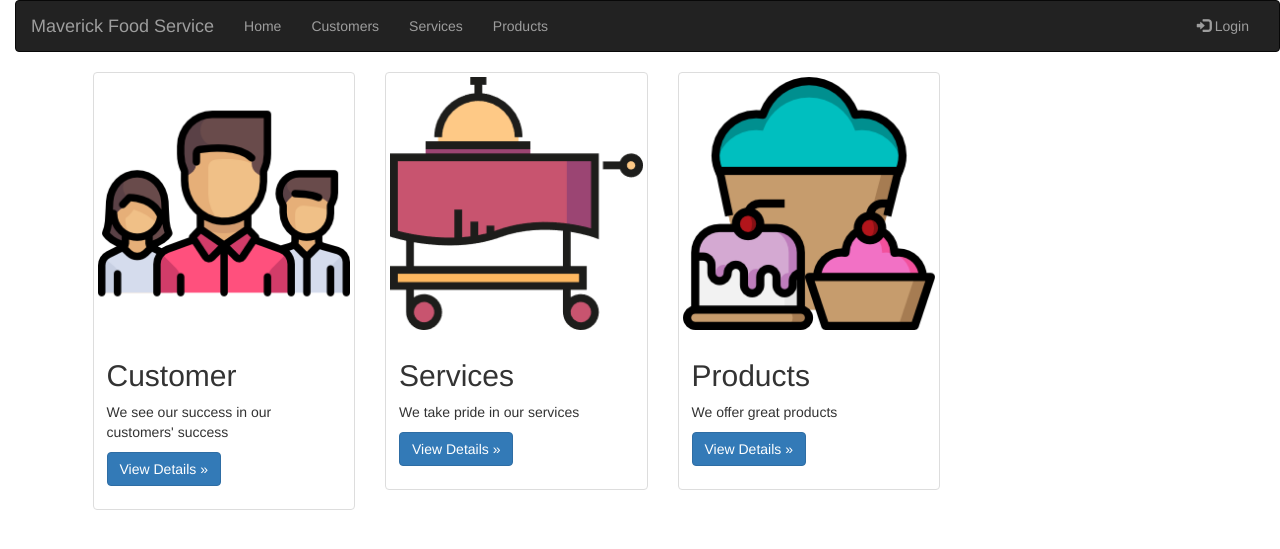
After one commit to unovikash/8210Assg1b, a Django app: page / in a window 1280 px wide. The commit adds this page. Shown: the top 549 px of the page. Run offline with Django 3.2, Linux system fonts and the light colour scheme; some libraries are stand-ins or nearby versions.

Commit message:
working model except service and product lists

```diff
--- a/crm/templates/crm/base.html
+++ b/crm/templates/crm/base.html
@@ -30,7 +30,7 @@
             </div>
             <div class="collapse navbar-collapse" id="myNavbar">
                 <ul class="nav navbar-nav">
-                    <li><a href="(% url 'crm:home' %}">Home</a> </li>
+                    <li><a href="{% url 'crm:home' %}">Home</a> </li>
                     <li><a href="{% url 'crm:customer_list' %}">Customers</a></li>
                     <li><a href="{% url 'crm:customer_list' %}">Services</a></li>
                     <li><a href="{% url 'crm:customer_list' %}">Products</a> </li>
@@ -43,17 +43,17 @@
                             </a>
                             <ul class="dropdown-menu" role="menu">
                                 <li>
-                                    <a href="">
-                                        <i class="fa fa-btn fa-sign-out">Logout**</i>
+                                    <a href="{% url 'logout' %}">
+                                        <i class="fa fa-btn fa-sign-out">Logout</i>
                                     </a>
                                 </li>
                             </ul>
                         </li>
                     {% else %}
                         <li>
-                            <a href="">
+                            <a href="{% url 'login' %}">
                                 <span class="glyphicon glyphicon-log-in"></span>
-                                Login**
+                                Login
                             </a>
                         </li>
                     {% endif %}
--- /dev/null
+++ b/crm/templates/crm/home.html
@@ -0,0 +1,51 @@
+{% extends 'crm/base.html' %}
+{% load static %}
+{% block content %}
+    {% if user.is_authenticated %}
+        <div class="page-container">
+            <h2 class="top-menu">Hello {{user.username}},</h2>
+            <p>Please choose from the below options.</p>
+        </div>
+    {% endif %}
+    <div class="content container">
+        <div class="row">
+            <div class="col-md-12">
+                <div class="links">
+                    <!-- Example row of columns -->
+                    <div class="row">
+                        <div class="col-md-3">
+                            <div class="thumbnail">
+                                <img src="{% static 'images/customer.png' %}" alt="Customer">
+                                <div class="caption">
+                                    <h2>Customer</h2>
+                                    <p>We see our success in our customers' success</p>
+                                    <p><a class="btn btn-primary" href="{% url 'crm:customer_list'%}">View Details &raquo;</a></p>
+                                </div>
+                            </div>
+                        </div>
+                        <div class="col-md-3">
+                            <div class="thumbnail">
+                                <img src="{% static 'images/service.png' %}" alt="Services">
+                                <div class="caption">
+                                    <h2>Services</h2>
+                                    <p>We take pride in our services</p>
+                                    <p><a class="btn btn-primary" href="{% url 'crm:customer_list'%}">View Details &raquo;</a></p>
+                                </div>
+                            </div>
+                        </div>
+                        <div class="col-md-3">
+                            <div class="thumbnail">
+                                <img src="{% static 'images/cupcake.png' %}" alt="Products">
+                                <div class="caption">
+                                    <h2>Products</h2>
+                                    <p>We offer great products</p>
+                                    <p><a class="btn btn-primary" href="{% url 'crm:customer_list'%}">View Details &raquo;</a></p>
+                                </div>
+                            </div>
+                        </div>
+                    </div>
+                </div>
+            </div>
+        </div>
+    </div>
+{% endblock %}
--- a/crm/templates/registration/login.html
+++ b/crm/templates/registration/login.html
@@ -1,4 +1,4 @@
-{% extends "/base.html" %}
+{% extends "crm/base.html" %}
 
 {% block content %}
     {% if form.errors %}
@@ -9,8 +9,8 @@
 
     <form method="post" action="{% url 'login' %}">
         {{ form.as_p }}
-        {{ csrf_token }}
-        <input type="submit" value="login"/>
+        {% csrf_token %}
+        <input class="btn btn-primary" type="submit" value="login"/>
         <input type="hidden" name="next" value="{{ next }}"/>
     </form>
 {% endblock %}
--- a/crm/urls.py
+++ b/crm/urls.py
@@ -1,10 +1,12 @@
 from django.conf.urls import url
 from .import views
-from django.urls import path
+from django.urls import path, re_path
 
 app_name = 'crm'
 
 urlpatterns = [
+    path('', views.home, name='home'),
+    re_path(r'^home/$', views.home, name='home'),
     path('customer_list/', views.customer_list, name='customer_list'),
     path('customer/<int:pk>/edit/', views.customer_edit, name='customer_edit'),
     path('customer/<int:pk>/delete/', views.customer_delete, name='customer_delete'),
--- a/crm/views.py
+++ b/crm/views.py
@@ -1,12 +1,20 @@
+from django.contrib.auth.decorators import login_required
 from django.shortcuts import render, get_object_or_404, redirect
 from .models import *
 from .forms import *
 
+now = timezone.now()
+
+def home(request):
+    return render(request, 'crm/home.html', {'crm' : home}) #Third argument is optional
+
 # Create your views here.
+@login_required
 def customer_list(request):
     customer = Customer.objects.filter(created_date__lte=timezone.now())
     return render(request, 'crm/customer_list.html', {'customers': customer})
 
+@login_required
 def customer_edit(request, pk):
     customer = get_object_or_404(Customer, pk=pk)
     if request.method=="POST":
@@ -23,6 +31,7 @@ def customer_edit(request, pk):
         form = CustomerForm(instance=customer)
     return render(request, 'crm/customer_edit.html', {'form': form})
 
+@login_required
 def customer_delete(request, pk):
     customer = get_object_or_404(Customer, pk=pk)
     customer.delete()
--- a/mfscrm/settings.py
+++ b/mfscrm/settings.py
@@ -121,3 +121,5 @@ USE_TZ = True
 
 STATIC_URL = '/static/'
 CRISPY_TEMPLATE_PACK = 'bootstrap4'
+LOGIN_REDIRECT_URL = '/home'
+LOGOUT_REDIRECT_URL = '/home'
--- a/mfscrm/urls.py
+++ b/mfscrm/urls.py
@@ -14,9 +14,15 @@ Including another URLconf
     2. Add a URL to urlpatterns:  path('blog/', include('blog.urls'))
 """
 from django.contrib import admin
-from django.urls import path, include
+from django.contrib.auth.views import LoginView, LogoutView
+from django.urls import path, include, re_path
+from django.contrib.auth import views
 
 urlpatterns = [
     path('admin/', admin.site.urls),
     path('', include('crm.urls')),
+    #re_path(r'^accounts/login/$', views.login, name='login'),
+    #re_path(r'^accounts/logout/$', views.logout, name='logout', kwargs={'next_page':'/'}),
+    re_path(r'^accounts/login/$', LoginView.as_view(template_name='registration/login.html'), name="login"),
+    re_path(r'^accounts/logout/$', LogoutView.as_view(), LogoutView.next_page, name="logout"),
 ]
```
Also changed, not shown: crm/templates/crm/customer_list.html (+1 -12 lines), crm/templates/crm/service_list.html (added, +10 -0 lines), crm/static/images/cupcake.png (added), crm/static/images/customer.png (added), crm/static/images/lunch.png (added), crm/static/images/service.png (added).
